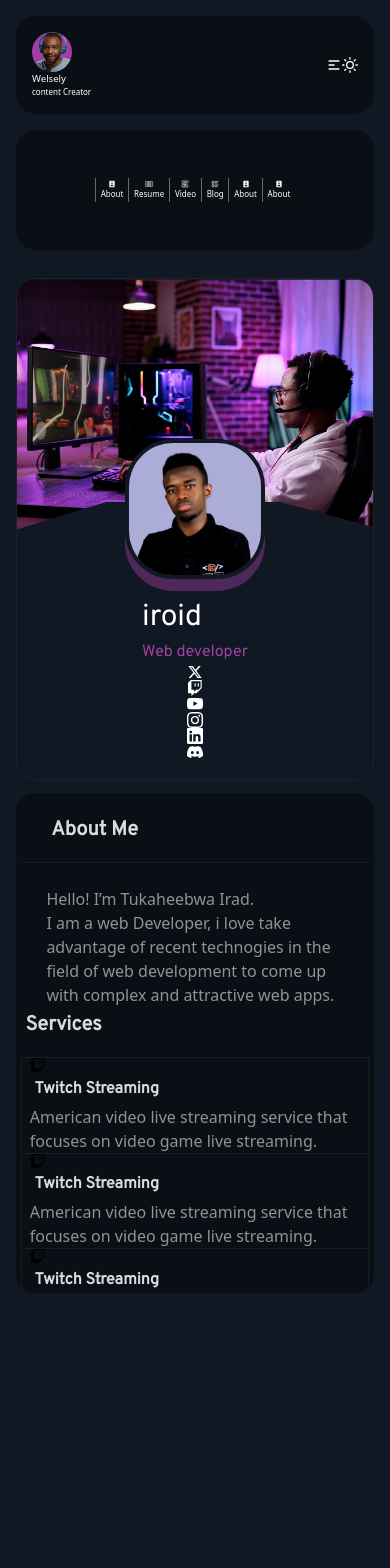
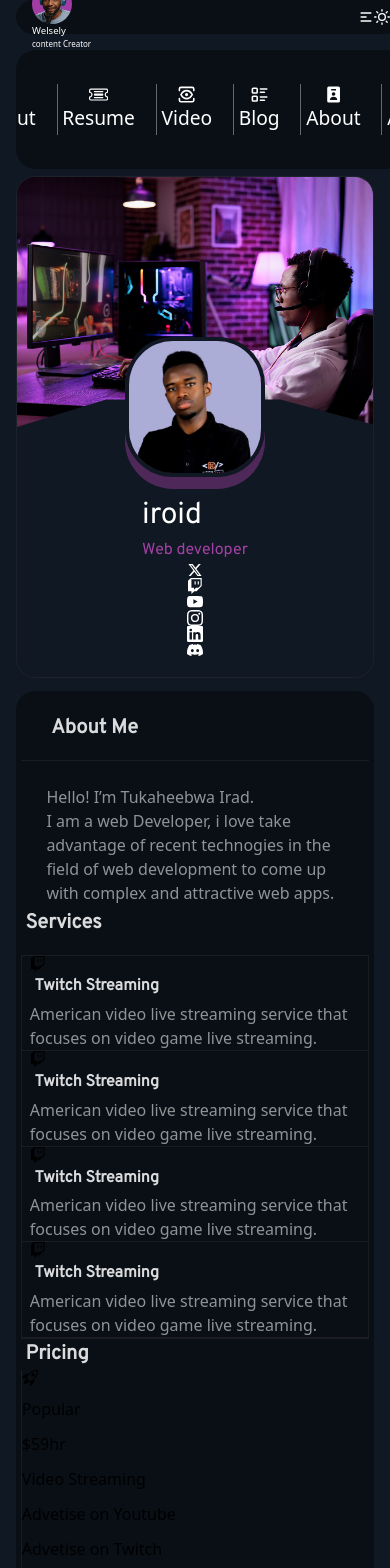
Before and after one commit to iroid2/newest-portfolio, a Next.js app: page / in a window 390 px wide. Shown: the top 1568 px of the page. Before the commit the page ends 1309 px from the top, so only its background shows below. Built offline with nearby package versions, Linux system fonts and the light colour scheme.

Commit message:
added my pic in profile

```diff
--- a/app/globals.scss
+++ b/app/globals.scss
@@ -40,10 +40,12 @@ body{
       @media(max-width: 768px){
         flex-direction: column;
         height: 20%;
+        background-color: #101823;
         width: 100%;
         z-index: 200;
         top: 0;
         gap: 1rem;
+        position: fixed;;
       }
       .topSideBar{
           padding: 01rem;
@@ -100,6 +102,7 @@ body{
         align-items: center;
         @media(max-width: 768px){
           flex-direction: row;
+          gap: 1rem;
           overflow: auto;
         }
         .menu-detail {
@@ -114,7 +117,7 @@ body{
           border-bottom: none;
           padding: .1rem .3rem;
           border-left: .5px solid rgba(174, 173, 173, 0.57);
-          font-size: .5rem;
+          font-size: 1.2rem;
           }
         }
       }
@@ -127,7 +130,7 @@ body{
       overflow: hidden;
       @media(max-width: 768px){
         width: 100%;
-        margin-top: 1rem;
+        margin-top: 10rem;
         height: auto;
         overflow: hidden;
       }
@@ -145,6 +148,7 @@ body{
           width: 100%;
           height: 500px;
           background: none;
+          margin-top: rem;
         }
         img{
           display: none;
@@ -170,6 +174,7 @@ body{
         @media(max-width: 768px){
           // position: relative;
           top: 10rem;
+
         }
         .prof-top{
           width: 50%;
@@ -264,10 +269,12 @@ body{
       overflow: auto;
       @media(max-width: 768px){
         width: 100%;
-        height: 500px;
+        height: auto;
         overflow: scroll;
         padding: .4rem .3rem;
         margin-top: 0;
+        overflow: visible;
+
       }
       .content-title{
         padding: 1rem 1.6rem;
```
